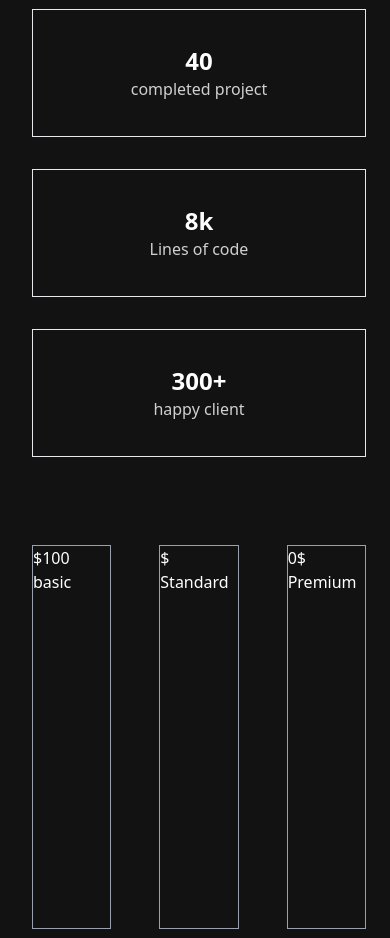
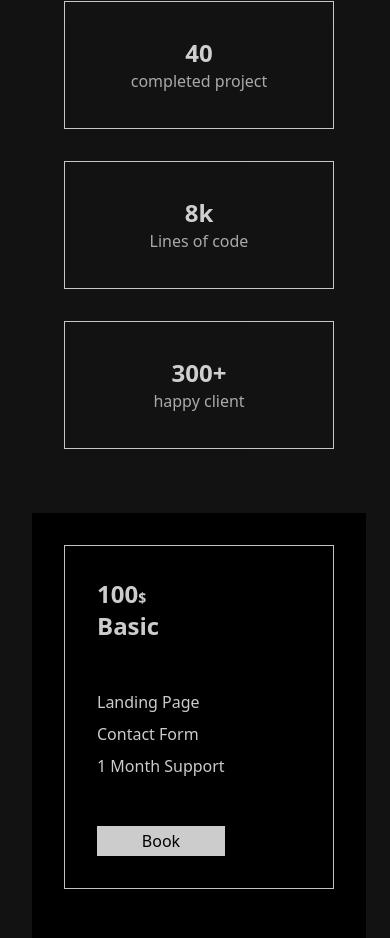
Before and after one commit to josue583/Joshua-portfolio, a React (Vite) app: page /service in a window 390 px wide. Shown: the part 3279-4217 px from the top of the page. Built offline with nearby package versions, Linux system fonts and the light colour scheme.

Commit message:
last component in services

```diff
--- a/src/assets/Price.js
+++ b/src/assets/Price.js
@@ -2,23 +2,23 @@
 
 
 const Price=[{
-    price:"$100",
-    type:"basic",
-    description:["Landing Page", "Contact Form", "1Month Support"],
-    butoon:"purchase"
+    price:"100",
+    type:"Basic",
+    description:["Landing Page", "Contact Form", "1 Month Support"],
+    button:"Book"
 },
 {
-    price:"$",
+    price:"300",
     type:"Standard",
-    description:["Multi-page site", "Blog_integration", "Some support"],
-    butoon:"purchase"
+    description:["Multi-page site", "Blog_integration", "3 Month support"],
+    button:"Book"
 
 },
 {
-    price:"0$",
+    price:"500",
     type:"Premium",
-    description:["E-commerce Website"," custom API Integration"],
-    butoon:"purchase"
+    description:["E-commerce Website"," custom API Integration, 6 Month support"],
+    button:"Book"
 
 }
 ]
--- a/src/components/Funfact.jsx
+++ b/src/components/Funfact.jsx
@@ -2,7 +2,7 @@ import React from 'react'
 
 function Funfact(props) {
   return (
-    <div className='w-full md:w-80 h-32 text-white border border-gray-200 flex flex-col justify-center items-center'>
+    <div className='w-full md:w-76 h-32 text-white border border-gray-100 flex flex-col p-8 justify-center items-center opacity-80'>
       <h1 className='text-2xl font-bold'>{props.funNumber}</h1>
       <p className='opacity-80'>{props.description}</p>
     </div>
--- a/src/components/Parterners.jsx
+++ b/src/components/Parterners.jsx
@@ -2,10 +2,10 @@ import React from 'react'
 
 function Parterners() {
   return (
-    <div className='w-full h-[600px] text-white bg-[#000000ff] md:pl-32 flex flex-col justify-center gap-12'>
+    <div className='w-full h-[600px] text-white bg-[#000000ff] md:pl-32 flex flex-col justify-center gap-12 p-8'>
       <h1 className='text-xl font-extrabold'>Partners</h1>
       <div className='w-full md:w-4/5 flex flex-col '>
-        <div className='h-36 flex'>
+        <div className='h-36 flex flex-wrap'>
         <div className='w-64 border border-gray-300 flex justify-center items-center hover:brightness-800 opacity-52 hover:opacity-120  '>
                 <img className='w-28 h-12 brightness-800 opacity-100   ' src="https://tokyo-nextjs.netlify.app/_next/image?url=%2Fimg%2Fpartners%2Fdark%2F2.png&w=256&q=75" alt="" />
             </div>
@@ -19,7 +19,7 @@ function Parterners() {
                 <img className='w-28 h-12 opacity-100 brightness-800 ' src="https://tokyo-nextjs.netlify.app/_next/image?url=%2Fimg%2Fpartners%2Fdark%2F3.png&w=256&q=75" alt="" />
             </div>
         </div>
-        <div className='h-36 flex'>
+        <div className='h-36 flex flex-wrap'>
 
         <div className='w-64 border border-gray-300 flex justify-center items-center opacity-52 hover:opacity-120'>
                 <img className='w-28 h-12 opacity-100 brightness-800 ' src="https://tokyo-nextjs.netlify.app/_next/image?url=%2Fimg%2Fpartners%2Fdark%2F4.png&w=256&q=75" alt="" />
--- a/src/components/PriceCard.jsx
+++ b/src/components/PriceCard.jsx
@@ -1,20 +1,20 @@
 import React from 'react'
 
 function PriceCard(props) {
-    // const DescriptionList=props.description.spl
+    // const DescriptionList=props.description.split(',')
   return (
-    <div className='w-full md:w-80 h-96  text-white border border-gray-400'>
+    <div className='w-full ml:32 md:w-72 h-86 text-white border border-gray-100 pl-8 pt-8 pb-8 flex flex-col gap-12 opacity-80'>
         <div className='flex flex-col'>
-        <h1>{props.price}</h1>
-        <h2>{props.type}</h2>
+        <h1 className='text-2xl font-extrabold'>{props.price}<span className='text-sm'>$</span></h1>
+        <h2 className='text-2xl font-extrabold'>{props.type}</h2>
         </div>
 
-     <ul>
+     <ul className='display flex flex-col gap-2 font-thin'>
         {props.description.map((desc,index)=>{
-            <li key={index}>{desc}</li>
+           return <li key={index}>{desc}</li>
         })}
      </ul>
-     <button>{props.butoon}</button>
+     <button className='w-32 h-12 bg-white text-black  hover:scale-x-110 hover:translate-x-2 '>{props.button}</button>
     </div>
   )
 }
--- a/src/components/Sidebar.jsx
+++ b/src/components/Sidebar.jsx
@@ -13,7 +13,7 @@ export default function sidebar() {
 
       <div className='w-full  flex justify-between items-center h-18 bg-[#3b3b3bff] md:hidden'>
         <h1 className='w-10 h-10 rounded-full text-white bg-[#000000ff] flex justify-center items-center ml-8 text-xl font-extrabold'>NJ</h1>
-      <button onClick={() => setIsOpen(!isOpen)} className="md:hidden text-white mr-8">
+      <button onClick={() => setIsOpen(!isOpen)} className="lg:hidden text-white mr-8">
   {isOpen ? (
     <svg className="w-8 h-8" fill="none" stroke="currentColor" viewBox="0 0 24 24">
       <path strokeLinecap="round" strokeLinejoin="round" strokeWidth="2" d="M6 18L18 6M6 6l12 12"></path>
@@ -28,7 +28,7 @@ export default function sidebar() {
       </div>
      <div>
 
-<ul className='hidden  md:flex flex-col  gap-8 text-sm font-serif'>
+<ul className=' hidden md:flex flex-col  gap-8 text-sm font-serif'>
 <h1 className='w-10 h-10 rounded-full text-white bg-[#3b3b3bff] flex justify-center items-center ml-8 text-xl font-serif'>NJ</h1>
         <li className='text-white font-bold text-lg'>DashBord</li>
         <Link to="/" className='flex gap-4'><i class="fa-solid fa-house"></i>Home</Link>
--- a/src/pages/Contacts.jsx
+++ b/src/pages/Contacts.jsx
@@ -17,10 +17,10 @@ function Contact() {
           </div>
 
           <div>
-            <form className='flex flex-col gap-6' action="">
-              <input className='w-full h-10 border border-gray-400 pl-2' type="text" placeholder='name' />
-              <input className='w-full h-10 border border-gray-400 pl-2' type="text" placeholder='Email' />
-              <textarea className='w-full h-18 border border-gray-400 pl-2' type="text" placeholder='Message' />
+            <form className='flex flex-col gap-6 ' action="">
+              <input className='w-full h-10 border border-gray-400 pl-2 text-white font-bold' type="text" placeholder='Name' />
+              <input className='w-full h-10 border border-gray-400 pl-2 text-white font-bold' type="text" placeholder='Email' />
+              <textarea className='w-full h-18 border border-gray-400 pl-2 text-white font-bold' type="text" placeholder='Message' />
 
             </form>
           </div>
--- a/src/pages/Home.jsx
+++ b/src/pages/Home.jsx
@@ -6,7 +6,7 @@ function Home() {
   return (
     <div className='w-full flex flex-col md:flex md:flex-row  md:min-h-screen'>
       <Sidebar/>
-      <div className='w-full min-h-screen flex flex-col items-center bg-[#121212ff] pt-12 md:flex md:flex-row md:bg-[#121212ff] md:justify-center md:pl-60 min-h-screen text-white'>
+      <div className='w-full min-h-screen flex flex-col items-center bg-[#121212ff] pt-12 lg:flex md:flex-row md:bg-[#121212ff] md:justify-center md:pl-60 min-h-screen text-white'>
         <div className='w-60'>
          <img className='w-40 h-52 rounded-full border-t-transparent animate-spin-slow' src={joshua} alt="" />
         </div>
--- a/src/pages/Service.jsx
+++ b/src/pages/Service.jsx
@@ -20,18 +20,20 @@ function createCard(cardinf){
 function createFun(fun){
   return(
     <Funfact
+    key={fun.key}
     funNumber={fun.funNumber}
     description={fun.description}
     />
   );
 }
-function Createprice(p){
+function Createprice(p,index){
   return(
     <PriceCard
+    key={index}
     price={p.price}
     type={p.type}
     description={p.description}
-    button={p.butoon}
+    button={p.button}
     />
 
   )
@@ -46,11 +48,11 @@ function Service() {
         <button className='w-20 h-10 bg-[#3b3b3bff] text-white '>Services</button>
         <h1 className='text-2xl text-white font-extrabold'>What I Do</h1>
         </div>
-        <div className='w-full  md:w-4/5   flex  flex-wrap gap-8 md:pl-32 '>
+        <div className='w-full  lg:w-4/5   flex  flex-wrap gap-8 md:pl-32 '>
             {cardInformation.map(createCard)}
         </div>
         <Parterners/>
-        <div className='h-160 md:h-80 flex flex-col gap-12 justify-center '>
+        <div className=' flex flex-col gap-16 justify-center p-8 md:p-0'>
         <h1 className='text-white text-2xl font-extrabold md:pl-32'>Fun Facts</h1>
         <div className='flex flex-wrap gap-8 md:pl-32 items-center'>
         {Fun.map(createFun)}
@@ -58,7 +60,7 @@ function Service() {
 
 
         </div>
-         <div className='bg-[#121212ff] md:pl-32 flex gap-12'>
+         <div className=' h-[900hdv] bg-[#000000ff] md:pl-32 flex gap-16 items-center flex-wrap p-8 '>
        {Price.map(Createprice)}
         </div>
       </div>
```
